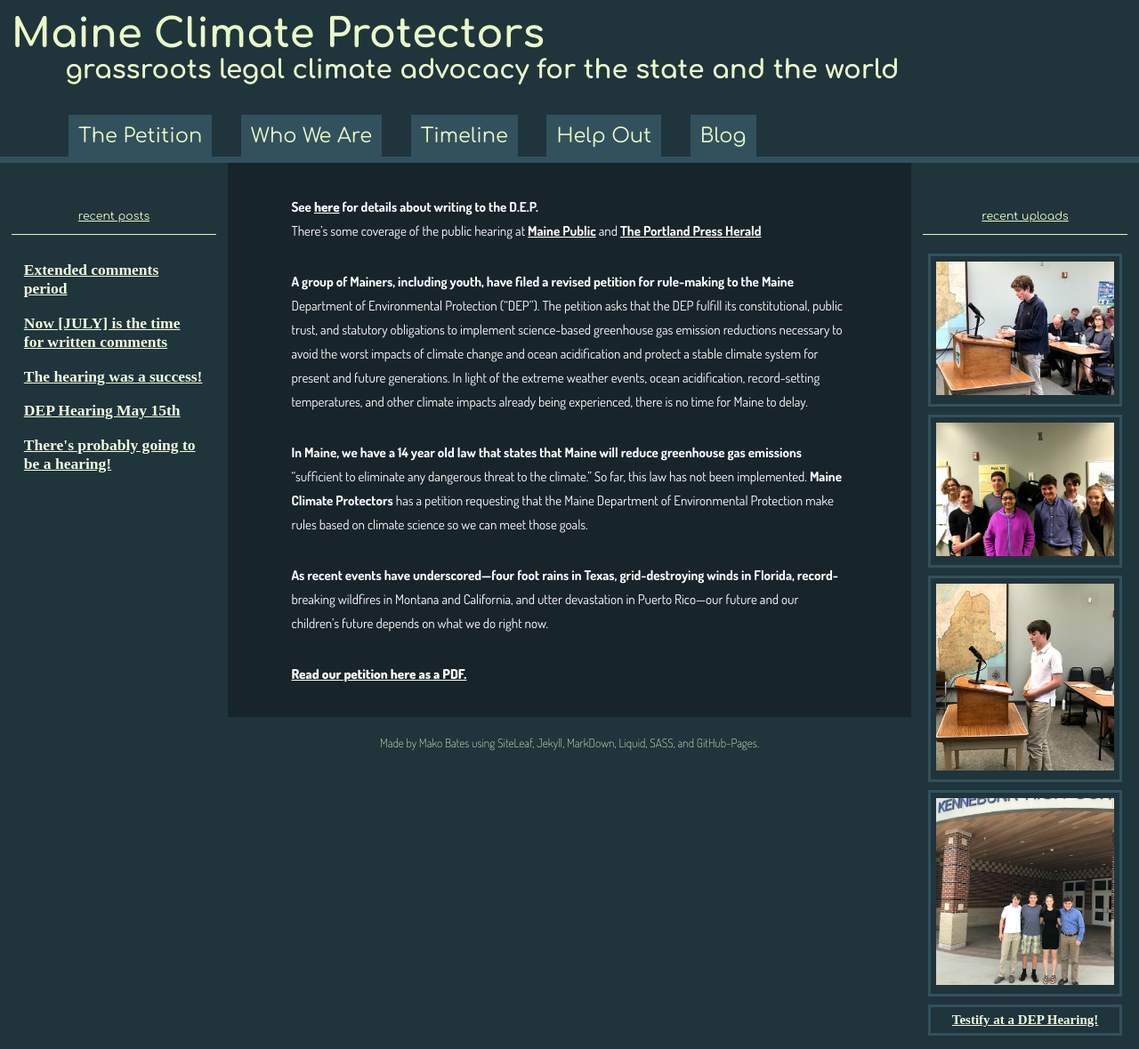
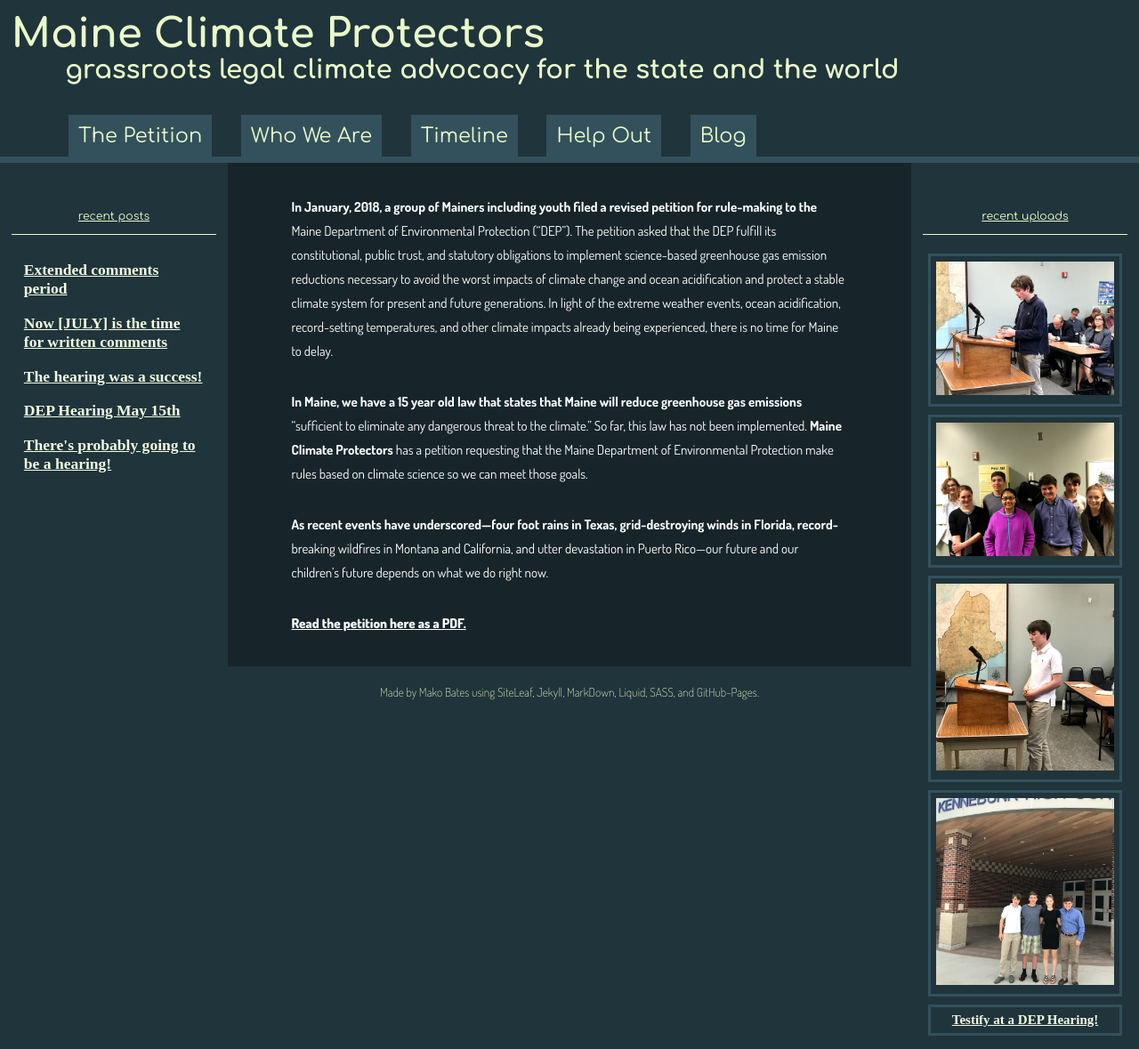
Before and after one commit to ShapeOfMatter/maine-climate-protectors, a Jekyll site: the page built from index.md, in a window 1280 px wide. Shown: the whole page at 89% size. Built offline with Jekyll 4.4.1, drawn with Linux system fonts in a browser that asks for light colours.

Commit message:
Updated Index

```diff
--- a/index.md
+++ b/index.md
@@ -4,13 +4,10 @@
 layout: busy
 ---
 
-See [here]({{ "/posts/now-is-the-time-for-written-comments/" | relative_url}} "Now is the time for written comments") for details about writing to the D.E.P.
-There's some coverage of the public hearing at [Maine Public](http://mainepublic.org/post/students-demand-maine-dep-act-reduce-greenhouse-gas-emissions#stream/0 "Maine Public's segment on the hearing") and [The Portland Press Herald](https://www.pressherald.com/2018/05/15/maine-dep-hears-testimony-on-citizen-initiative-to-cut-greenhouse-gases-8-percent-a-year/ "Portland Press Herald article")
+In January, 2018, a group of Mainers including youth filed a revised petition for rule-making to the Maine Department of Environmental Protection (“DEP”). The petition asked that the DEP fulfill its constitutional, public trust, and statutory obligations to implement science-based greenhouse gas emission reductions necessary to avoid the worst impacts of climate change and ocean acidification and protect a stable climate system for present and future generations. In light of the extreme weather events, ocean acidification, record-setting temperatures, and other climate impacts already being experienced, there is no time for Maine to delay.
 
-A group of Mainers, including youth, have filed a revised petition for rule-making to the Maine Department of Environmental Protection (“DEP”). The petition asks that the DEP fulfill its constitutional, public trust, and statutory obligations to implement science-based greenhouse gas emission reductions necessary to avoid the worst impacts of climate change and ocean acidification and protect a stable climate system for present and future generations. In light of the extreme weather events, ocean acidification, record-setting temperatures, and other climate impacts already being experienced, there is no time for Maine to delay.
-
-In Maine, we have a 14 year old law that states that Maine will reduce greenhouse gas emissions "sufficient to eliminate any dangerous threat to the climate." So far, this law has not been implemented. **Maine Climate Protectors** has a petition requesting that the Maine Department of Environmental Protection make rules based on climate science so we can meet those goals.
+In Maine, we have a 15 year old law that states that Maine will reduce greenhouse gas emissions "sufficient to eliminate any dangerous threat to the climate." So far, this law has not been implemented. **Maine Climate Protectors** has a petition requesting that the Maine Department of Environmental Protection make rules based on climate science so we can meet those goals.
 
 As recent events have underscored---four foot rains in Texas, grid-destroying winds in Florida, record-breaking wildfires in Montana and California, and utter devastation in Puerto Rico---our future and our children’s future depends on what we do right now.
 
-[Read our petition here as a PDF.]({{ "/uploads/Petition%201-23-18%20FINAL.pdf" | relative_url}} "Download PDF")
+[Read the petition here as a PDF.]({{ "/uploads/Petition%201-23-18%20FINAL.pdf" | relative_url}} "Download PDF")
```
